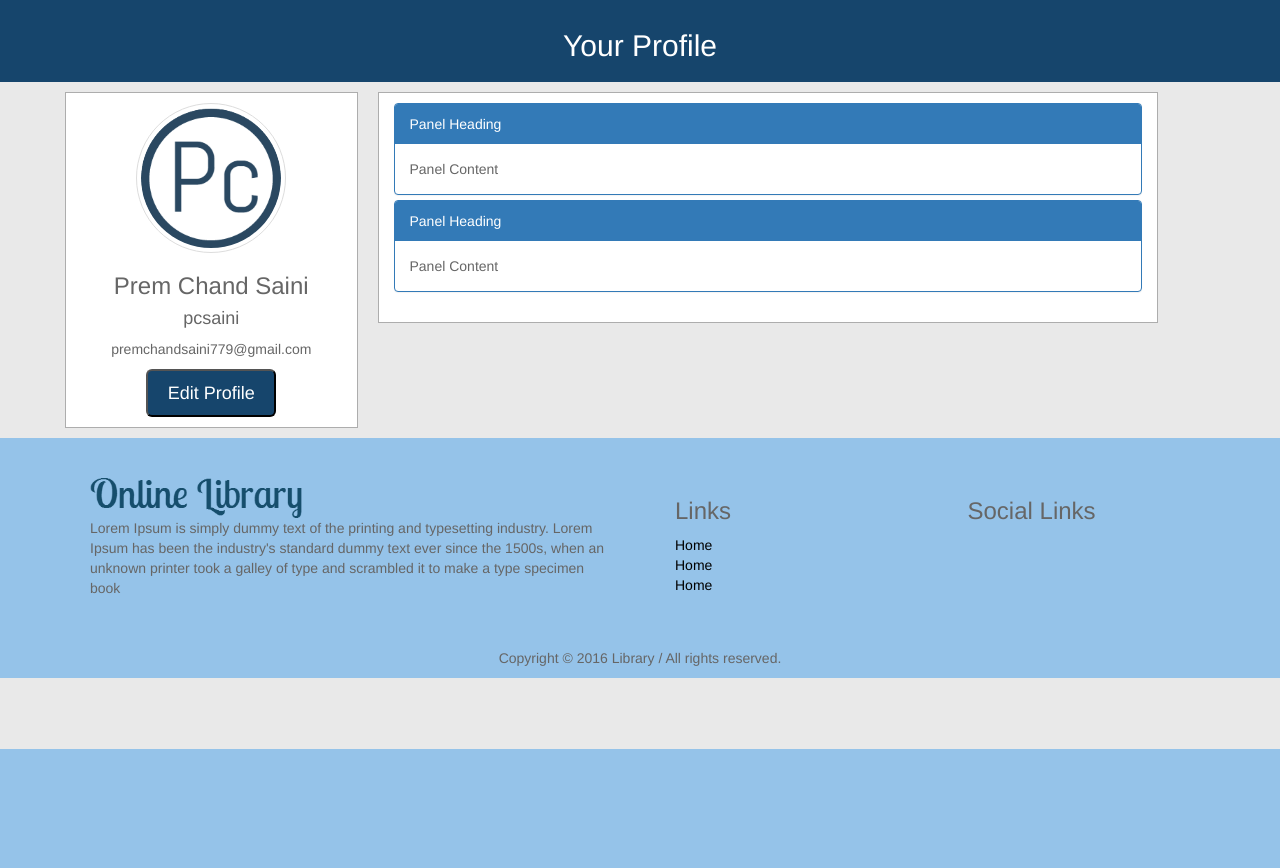
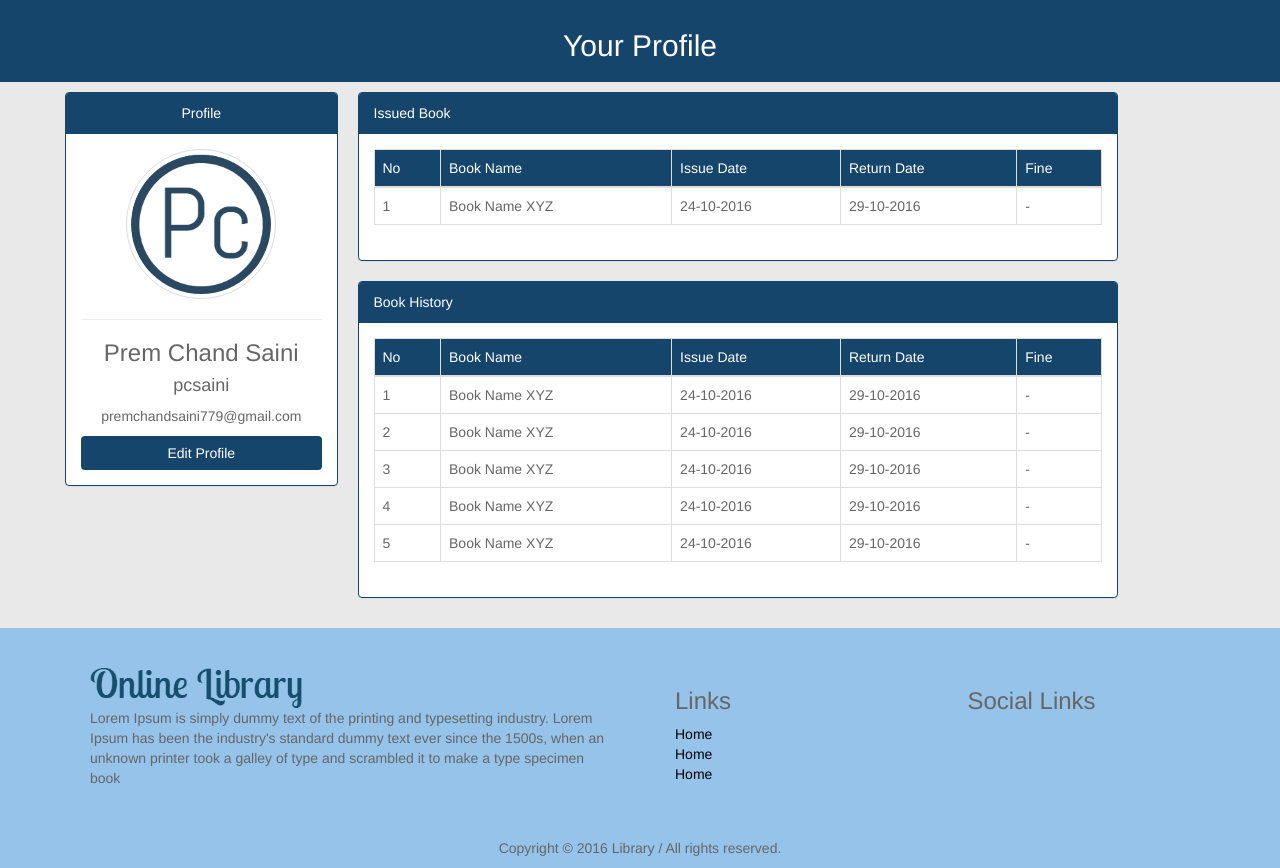
Before and after one commit to pcsaini/php, a PHP site: page /library/app/view/account.php in a window 1280 px wide. Shown: the part 51-919 px from the top of the page. Before the commit the page ends 800 px from the top, so only its background shows below. Run offline with PHP 8.4, Linux system fonts and the light colour scheme.

Commit message:
add book file

```diff
--- a/app/view/account.php
+++ b/app/view/account.php
@@ -24,30 +24,102 @@ include_once "navbar.php";
 </div>
 
 <div class="container">
-    <div class="row">
+    <div class="row profile">
         <!-- left column -->
         <div class="col-md-3 col-sm-6 col-xs-12 profile-info">
+            <div class="panel panel-primary">
+                <div class="panel-heading text-center">Profile</div>
+                <div class="panel-body">
                     <div class="profile-pic">
                         <img src="image/5.png" class="avatar img-circle img-thumbnail" alt="avatar" style="height: 150px;width: auto;" / >
                     </div>
+                    <hr id="line">
                     <div class="information">
                         <h3 class="full-name">Prem Chand Saini</h3>
                         <h4 class="username">pcsaini</h4>
-                <p class="mailid">premchandsaini779@gmail.com</p>
-                <button class="btn-lg" style="background-color:#16456c; color:white;width: 50% " >Edit Profile</button>
+                        <p class="mail-id">premchandsaini779@gmail.com</p>
+                        <a href="profile.php"><button class="btn">Edit Profile</button></a>
+                    </div>
+                </div>
             </div>
         </div>
         <div class="col-md-8 col-sm-6 col-xs-12 history-info">
-            <div class="issued-book-info">
-                <div class="panel-group">
             <div class="panel panel-primary">
-                        <div class="panel-heading">Panel Heading</div>
-                        <div class="panel-body">Panel Content</div>
+                <div class="panel-heading">Issued Book</div>
+                <div class="panel-body">
+                    <table class="table table-bordered table-responsive">
+                        <thead>
+                        <tr>
+                            <th>No</th>
+                            <th>Book Name</th>
+                            <th>Issue Date</th>
+                            <th>Return Date</th>
+                            <th>Fine</th>
+                        </tr>
+                        </thead>
+                        <tbody>
+                        <tr>
+                            <th scope="row">1</th>
+                            <td>Book Name XYZ</td>
+                            <td>24-10-2016</td>
+                            <td>29-10-2016</td>
+                            <td>-</td>
+                        </tr>
+                        </tbody>
+                    </table>
+                </div>
             </div>
             <div class="panel panel-primary">
-                        <div class="panel-heading">Panel Heading</div>
-                        <div class="panel-body">Panel Content</div>
-                    </div>
+                <div class="panel-heading">Book History</div>
+                <div class="panel-body">
+                    <table class="table table-bordered table-responsive">
+                        <thead>
+                        <tr>
+                            <th>No</th>
+                            <th>Book Name</th>
+                            <th>Issue Date</th>
+                            <th>Return Date</th>
+                            <th>Fine</th>
+                        </tr>
+                        </thead>
+                        <tbody>
+                        <tr>
+                            <th scope="row">1</th>
+                            <td>Book Name XYZ</td>
+                            <td>24-10-2016</td>
+                            <td>29-10-2016</td>
+                            <td>-</td>
+                        </tr>
+                        <tr>
+                            <th scope="row">2</th>
+                            <td>Book Name XYZ</td>
+                            <td>24-10-2016</td>
+                            <td>29-10-2016</td>
+                            <td>-</td>
+                        </tr>
+                        <tr>
+                            <th scope="row">3</th>
+                            <td>Book Name XYZ</td>
+                            <td>24-10-2016</td>
+                            <td>29-10-2016</td>
+                            <td>-</td>
+                        </tr>
+                        <tr>
+                            <th scope="row">4</th>
+                            <td>Book Name XYZ</td>
+                            <td>24-10-2016</td>
+                            <td>29-10-2016</td>
+                            <td>-</td>
+                        </tr>
+                        <tr>
+                            <th scope="row">5</th>
+                            <td>Book Name XYZ</td>
+                            <td>24-10-2016</td>
+                            <td>29-10-2016</td>
+                            <td>-</td>
+                        </tr>
+                        </tbody>
+                    </table>
                 </div>
             </div>
         </div>
--- a/app/view/books.php
+++ b/app/view/books.php
@@ -24,6 +24,7 @@ include_once "navbar.php";
         <div class="search-bar">
             <h3>Search Here!</h3>
             <input type="text" name="search" placeholder="Search..">
+
         </div>
     </div>
 </div>
--- a/app/view/css/style.css
+++ b/app/view/css/style.css
@@ -314,25 +314,39 @@ ul.footerMenu li a{
 }
 
 /*  View Profile*/
-.profile-info{
-    margin: 10px;
-    padding: 10px;
-    background-color: #FFFFFF;
-    border: 1px solid #adadad;
+.profile .profile-info{
+    margin-top: 10px;
+    margin-bottom: 10px;
+    padding: 0 10px;
 }
-.profile-info .profile-pic{
+.profile .panel-primary{
+    border-color: #16456c !important;
+}
+.profile .panel-primary .panel-heading{
+    background-color: #16456c !important;
+    border-color: #16456c !important;
+}
+.profile .profile-info .profile-pic{
     text-align: center;
 }
-.profile-info .information{
+.profile .profile-info .information{
     text-align: center;
 }
-.history-info{
-    margin: 10px;
-    padding: 10px;
-    background-color: #FFFFFF;
-    border: 1px solid #adadad;
+.profile .profile-info .information button{
+    background-color:#16456c;
+    color:white;
+    width: 100%
 }
-/*  Profile Setting Page*/
+.profile .history-info{
+    margin-top: 10px;
+    margin-bottom: 10px;
+    padding: 0 10px;
+}
+.profile .table thead{
+    background-color: #16456c;
+    color: #FFFFFF;
+}
+
 .main-heading{
     margin-top: 50px;
     padding: 10px;
@@ -342,3 +356,10 @@ ul.footerMenu li a{
 .main-heading h2{
     color: #FFFFFF;
 }
+.profile .profile-info .profile-pic input[type=file]{
+    margin-top: 20px;
+    padding:10px 0;
+    border: 2px solid #16456c;
+    border-radius: 5px;
+    width:100%;
+}
--- a/app/view/dashboard/sidebar.php
+++ b/app/view/dashboard/sidebar.php
@@ -26,9 +26,9 @@
                     <div id="dropdown-element" class="panel-collapse collapse">
                         <div class="panel-body">
                             <ul class="nav navbar-nav">
-                                <li><a href="#">Book Category</a></li>
-                                <li><a href="#">Add New Book</a></li>
-                                <li><a href="#">Remove Book</a></li>
+                                <li><a href="book_cat.php">Book Category</a></li>
+                                <li><a href="add_book.php">Add New Book</a></li>
+                                <li><a href="remove_book.php">Remove Book</a></li>
                             </ul>
                         </div>
                     </div>
--- a/app/view/js/main.js
+++ b/app/view/js/main.js
@@ -11,3 +11,54 @@ $(document).ready(function() {
     });
 
 });
+/*Ajax Image upload*/
+$(document).ready(function (e) {
+    $("#loading").hide();
+    $("#uploadimage").on('submit',(function(e) {
+        e.preventDefault();
+        $("#message").empty();
+        $("#loading").show();
+        $.ajax({
+            url: "../controller/upload_image.php", // Url to which the request is send
+            type: "POST",             // Type of request to be send, called as method
+            data: new FormData(this), // Data sent to server, a set of key/value pairs (i.e. form fields and values)
+            contentType: false,       // The content type used when sending data to the server.
+            cache: false,             // To unable request pages to be cached
+            processData:false,        // To send DOMDocument or non processed data file it is set to false
+            success: function(data)   // A function to be called if request succeeds
+            {
+                $("#loading").hide();
+                $("#message").html(data);
+            }
+        });
+    }));
+
+// Function to preview image after validation
+    $(function() {
+        $("#file").change(function() {
+            $("#message").empty(); // To remove the previous error message
+            var file = this.files[0];
+            var imagefile = file.type;
+            var match= ["image/jpeg","image/png","image/jpg"];
+            if(!((imagefile==match[0]) || (imagefile==match[1]) || (imagefile==match[2])))
+            {
+                $('#previewing').attr('src','noimage.png');
+                $("#message").html("<p id='error'>Please Select A valid Image File</p>"+"<h4>Note</h4>"+"<span id='error_message'>Only jpeg, jpg and png Images type allowed</span>");
+                return false;
+            }
+            else
+            {
+                var reader = new FileReader();
+                reader.onload = imageIsLoaded;
+                reader.readAsDataURL(this.files[0]);
+            }
+        });
+    });
+    function imageIsLoaded(e) {
+        $("#file").css("color","green");
+        $('#image_preview').css("display", "block");
+        $('#previewing').attr('src', e.target.result);
+        $('#previewing').attr('width', '250px');
+        $('#previewing').attr('height', '230px');
+    };
+});
```
Also changed, not shown: app/controller/changepassword.php (+3 -4 lines), app/controller/upload_image.php (added, +37 -0 lines), app/view/dashboard/add_book.php (added, +36 -0 lines), app/view/dashboard/assets/css/style.css (+7 -0 lines), app/view/dashboard/book_cat.php (added, +36 -0 lines), app/view/dashboard/remove_book.php (added, +36 -0 lines), app/view/profile.php (+29 -18 lines). Lines whose indentation alone changed are shown as unchanged.
